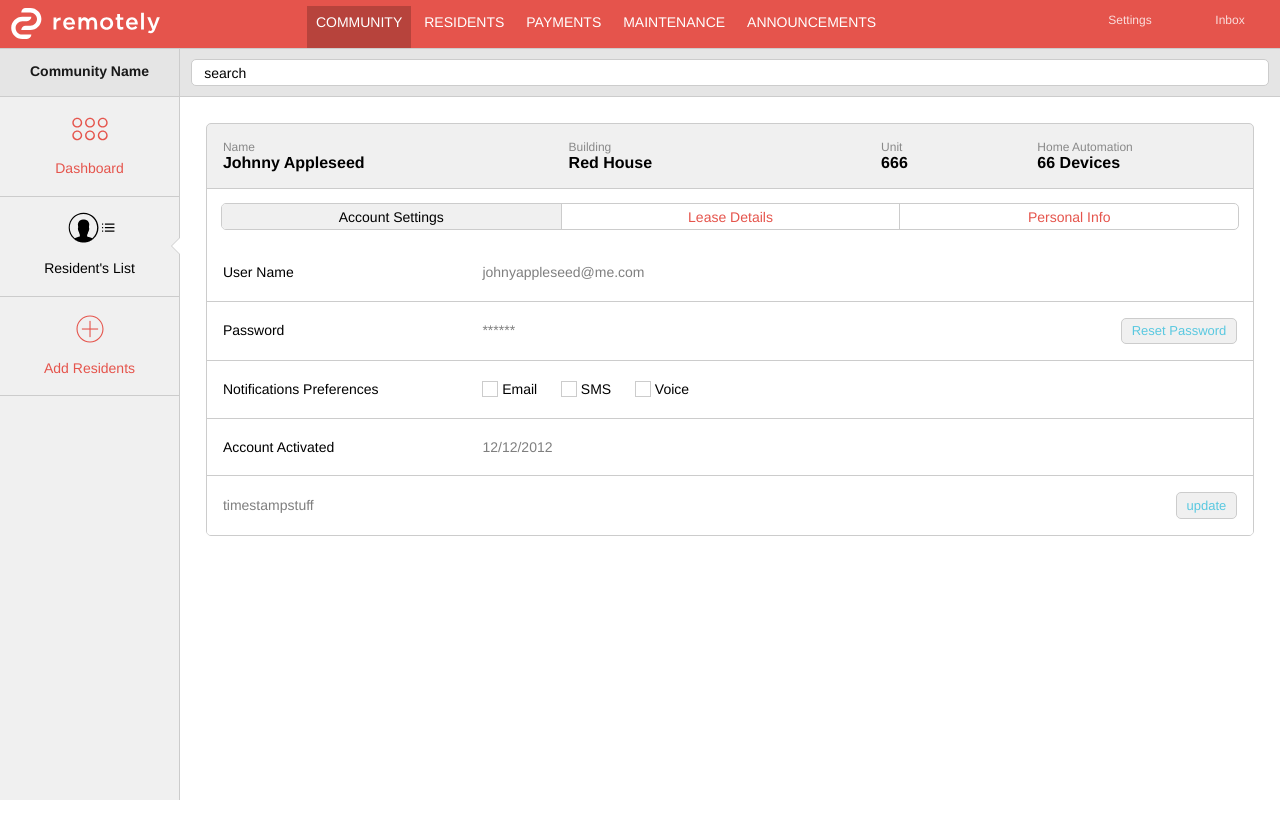
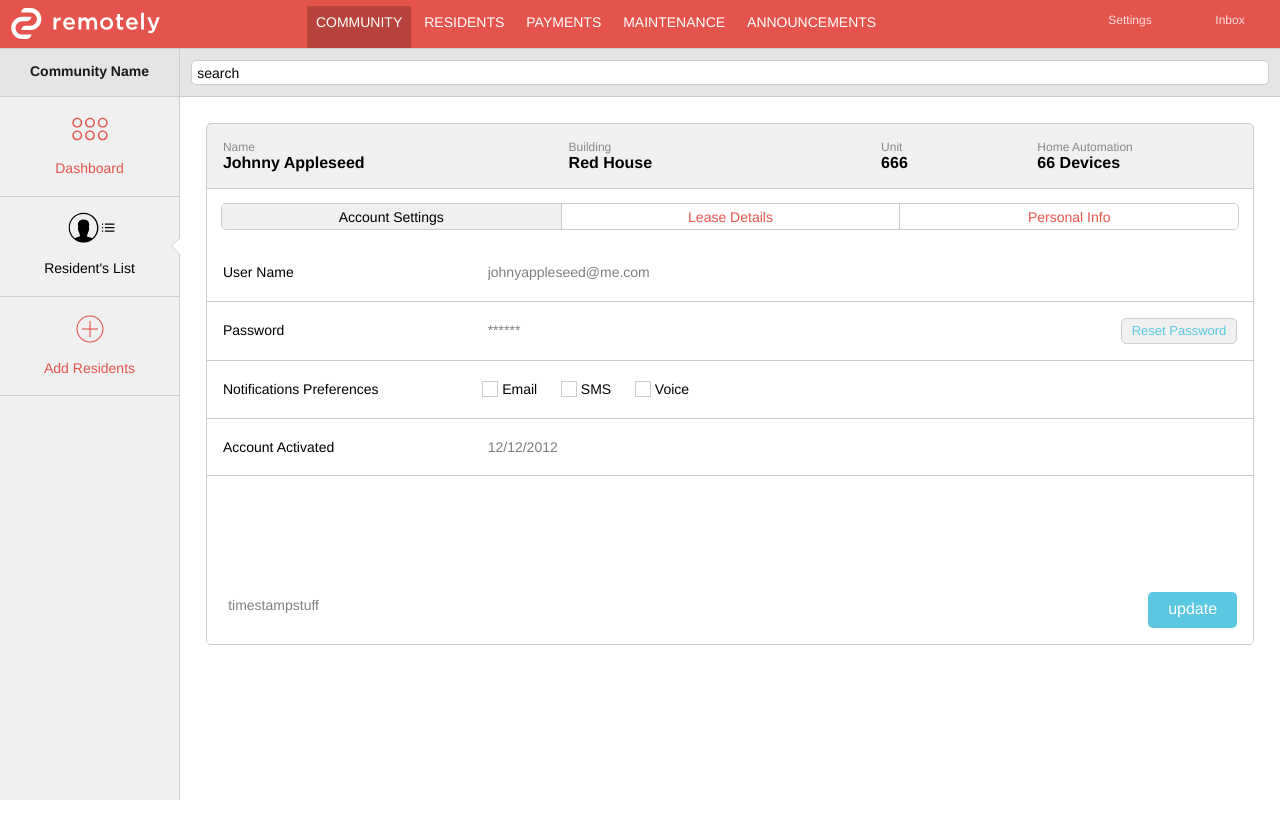
Before and after one commit to a-novo/REM--frontend, a website: page build/residents-detail.html in a window 1280 px wide. Drawn offline with nearby package versions, Linux system fonts and the light colour scheme.

Commit message:
Updated global form styles and button mixin

```diff
--- a/dev/assets/sass/remotely/_forms.scss
+++ b/dev/assets/sass/remotely/_forms.scss
@@ -1,4 +1,6 @@
 // forms and inputs
+
+// global button mixin
 @mixin remotely-button ($style: primary, $size: medium, $text-size: inherit, $padding: 7px 18px) {
 
   text-decoration: none;
@@ -42,6 +44,13 @@
     border: $border-style;
   }
 
+  @if $size == large {
+    padding: em(8) em(20) em(10) em(20);
+    font-size: em(16);
+    // color: #FFF;
+    // background: $color-accent;
+  }
+
 }
 
 // ======
@@ -50,9 +59,19 @@
   @include remotely-button(secondary);
 }
 
+.button--primary {
+  @include remotely-button(primary, large);
+}
+
+//
+
 .row {
   position: relative;
   @include row(block);
+}
+
+.form--submit {
+  margin-top: em(100);
 }
 
 form {
@@ -79,6 +98,8 @@ form {
   input[type="text"] {
     @include span-columns(3);
   }
+
+// checkboxes
 
   input[type="checkbox"] {
     display:none;
@@ -110,9 +131,20 @@ form {
     background-clip:content-box;
   }
 
+  // radio buttons
+
+  input[type="radio"] + span {
+    float: none;
+    margin: 0 em(12) 0 em(1);
+  }
+
+  //
+
   select {
     float: left;
+    margin-right: flex-gutter();
   }
+
   span {
     float: left;
   }
@@ -128,6 +160,7 @@ form {
   height: em(28);
   line-height: em(28);
 
+  padding: 0 em(6);
   border: $border-style;
 
   font-size: em(14);
@@ -135,7 +168,7 @@ form {
   background: #fff;
 
   &:disabled {
-    padding: 0;
+    // padding: 0;
     border: none;
     color: tint(black, 50%);
   }
```
Also changed, not shown: build/assets/css/app.css, build/residents-detail.html, 2 other files.
